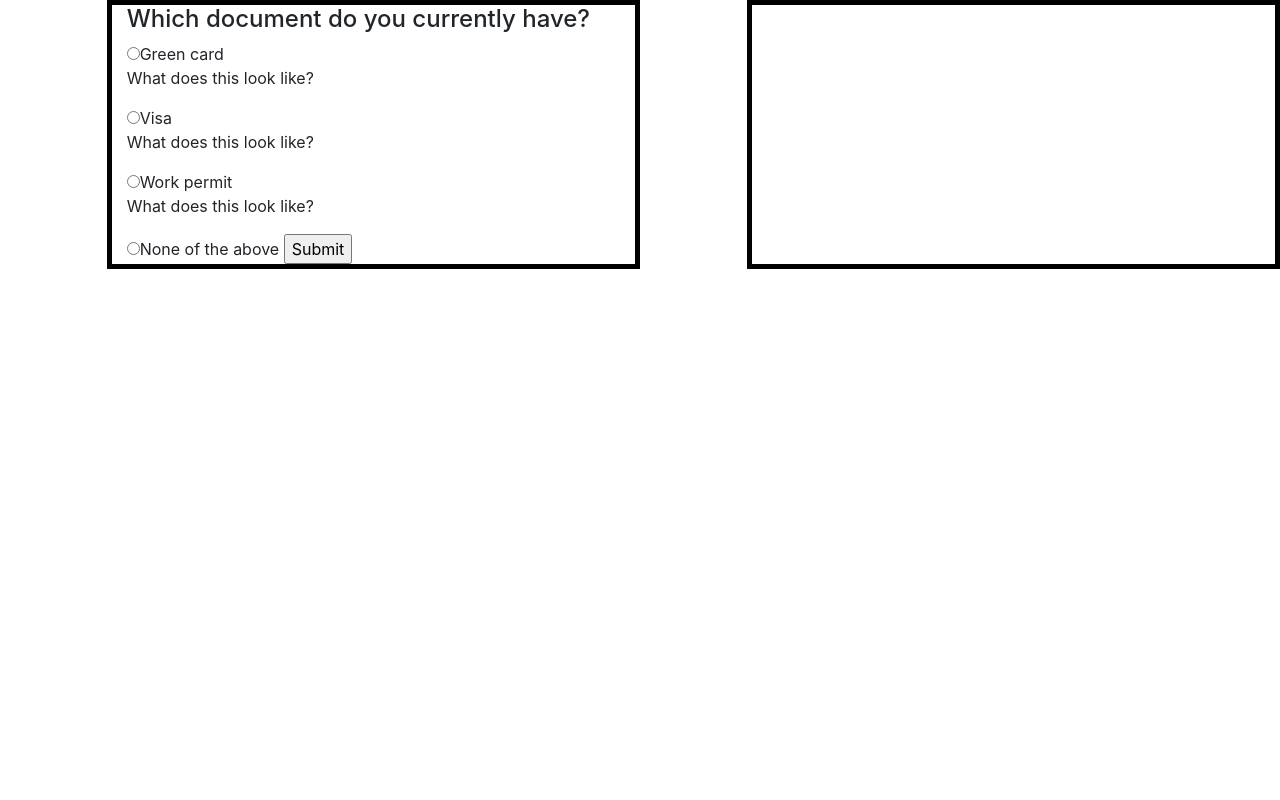
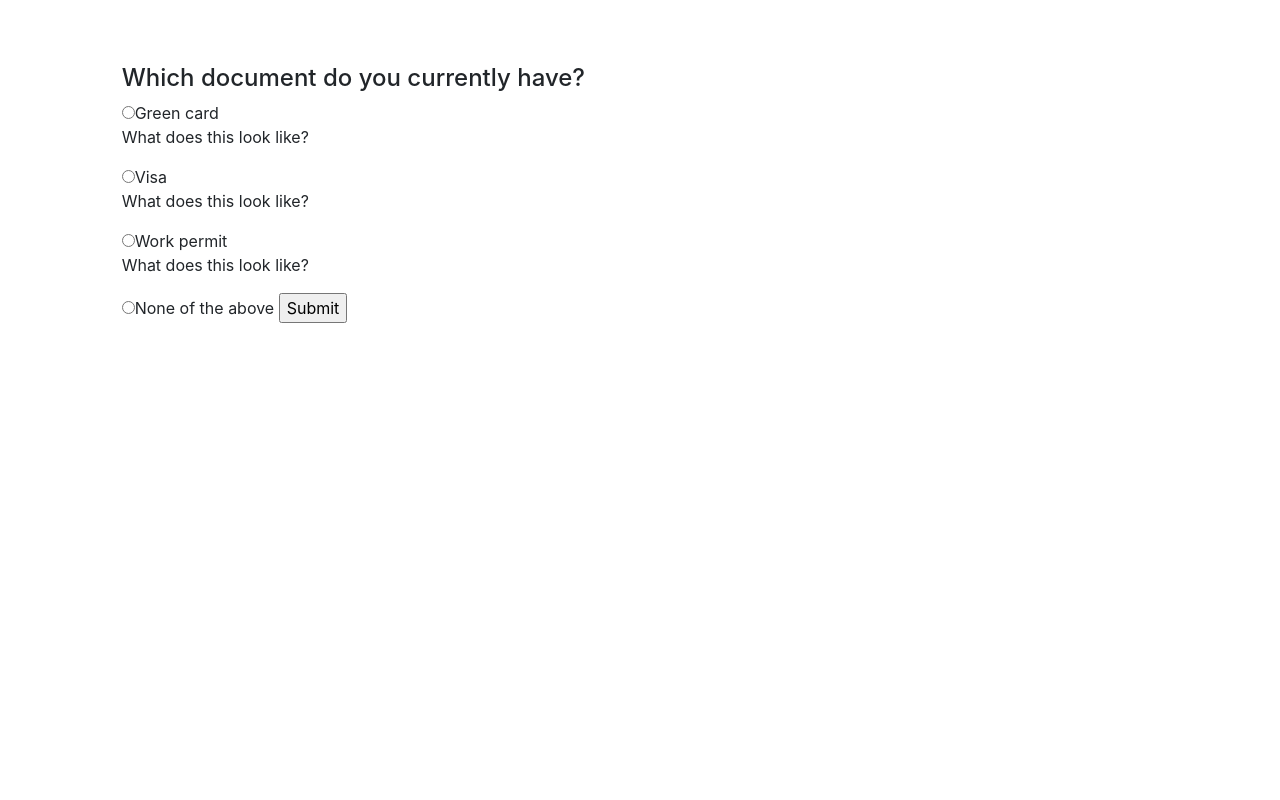
Before and after one commit to KristinEliseLee/hackforhumanity2018, a Flask app: page /quiz in a window 1280 px wide. Run offline with Flask 2, Linux system fonts and the light colour scheme; some libraries are stand-ins or nearby versions.

Commit message:
added some more CSS

```diff
--- a/static/css/style.css
+++ b/static/css/style.css
@@ -1,24 +1,26 @@
-#quizbox {
+/*#quizbox {
 min-height: 200px;
 border-width: 5px;
 border-color: black;
 border-style: solid;
-}
+}*/
 
-#quizside{
+/*#quizside{
+border-width: 5px;
+border-color: black;
+border-style: solid;
+}*/
+
+/*#picside{
 border-width: 5px;
 border-color: black;
 border-style: solid;
 }
-
-#picside{
-border-width: 5px;
-border-color: black;
-border-style: solid;
-}
+*/
+html, body{height:100%; margin:0;padding:0}
 
 .whole-height{
-    min-height: 100%;
+  height:100%;
 }
 
 .noshow{
@@ -28,4 +30,13 @@ border-style: solid;
 img{
     max-width: 100%;
     height:auto;
+    margin-top:30%;
 }
+
+#quizbox{
+    margin-top:5%;
+}
+
+#pic{
+    position:relative;
+}
--- a/templates/newpage.html
+++ b/templates/newpage.html
@@ -5,15 +5,15 @@
 {% endblock %}
 
 {% block body %}
-<div class="container-fluid">
-    <div class="row">
+<div class="container-fluid whole-height">
+    <div class="row whole-height">
             <div id="quizbox" class="offset-1 col-5">
             <form id="form">
             </form>
             </div>
 
         <div class="col-5 offset-1" id="picside">
-            <div id="pic" class="col-10 offset-1"></div>
+            <div id="pic" class="col-10 offset-1 whole-height" ></div>
         </div>
     </div>
 </div>
--- a/templates/results.html
+++ b/templates/results.html
@@ -1,10 +1,12 @@
 {% extends 'base.html' %}
 
-{% block head %}
+{% block head %}<title>Results</title>
 
 {% endblock %}
 
 {% block body %}
+
+
 {% for key in session %}
 {{key}} = {{session[key]}}
 <br>
```
